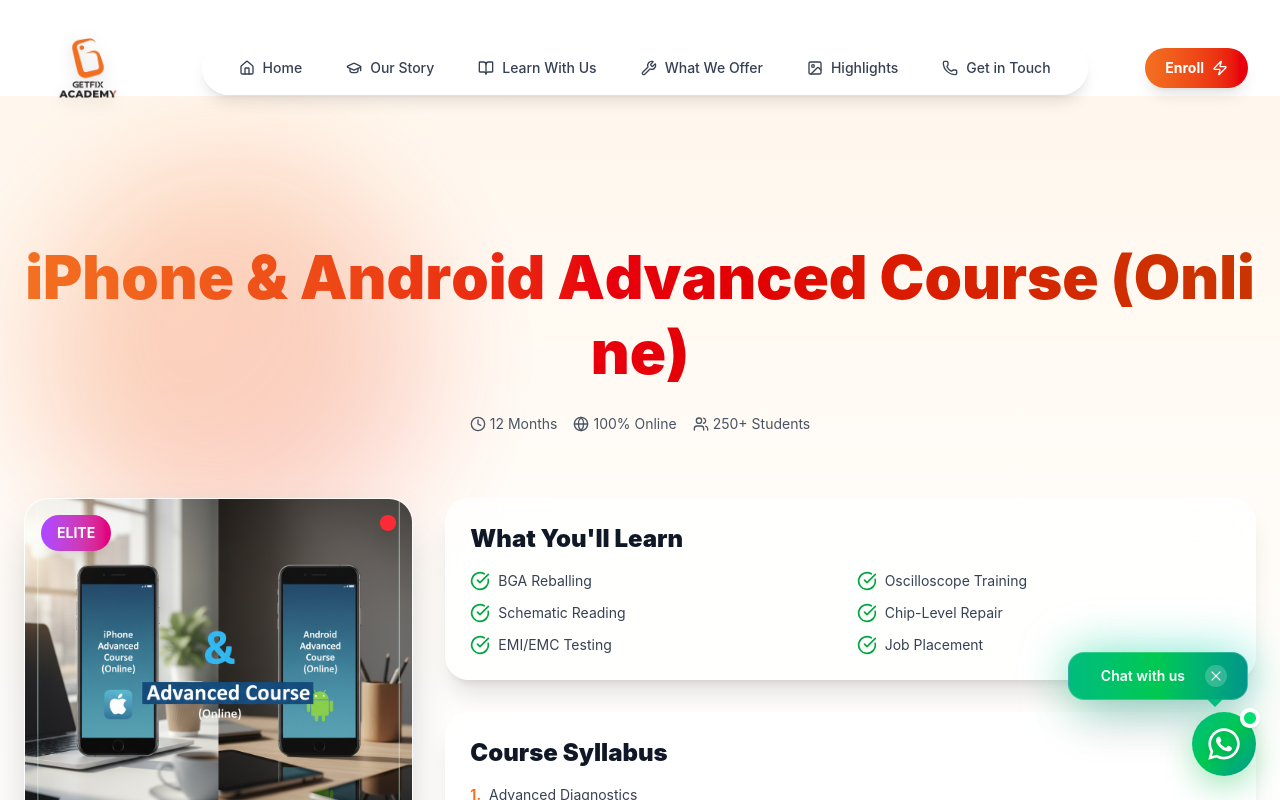
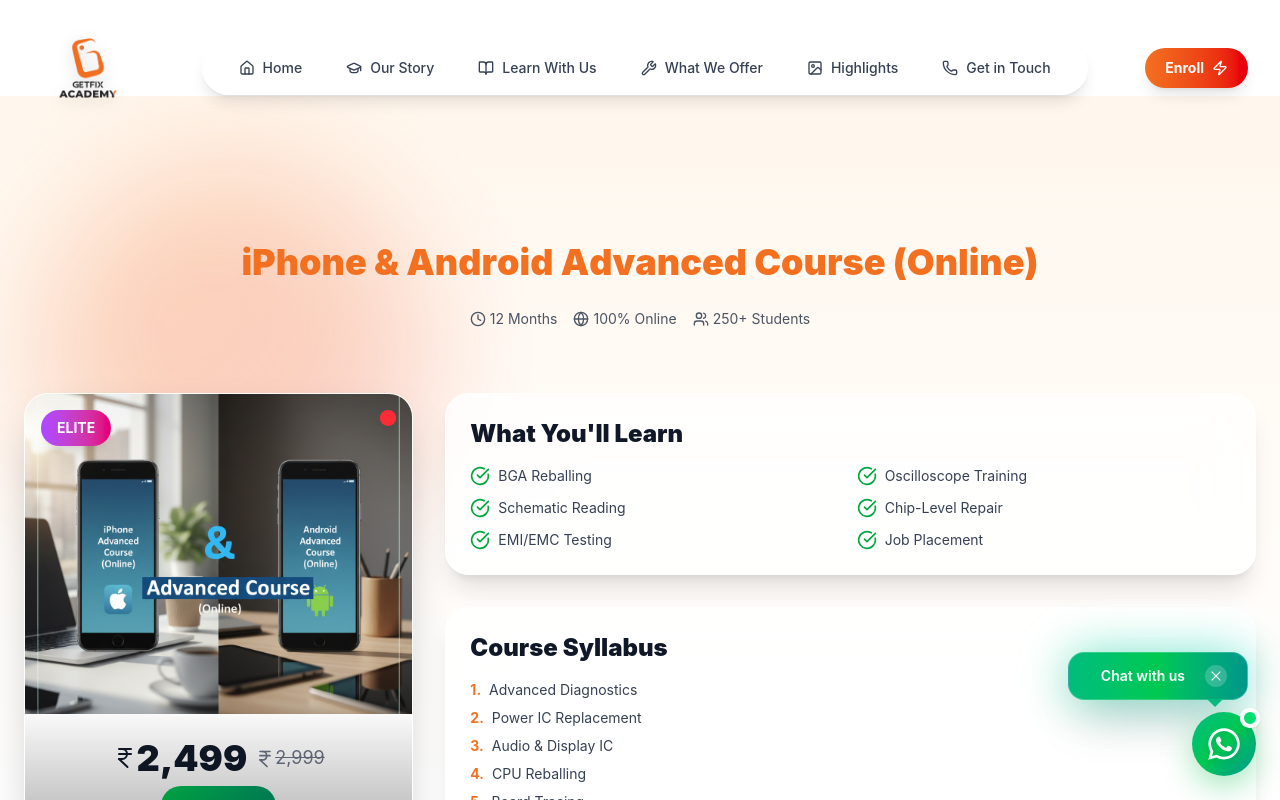
Before and after one commit to Siva2232/newweb, a React (Vite) app: page /course/combo-online in a window 1280 px wide. Shown: the top 800 px of the page. Built offline with nearby package versions, Linux system fonts and the light colour scheme.

Commit message:
Your commit message

```diff
--- a/src/pages/DetailedCourse.jsx
+++ b/src/pages/DetailedCourse.jsx
@@ -141,7 +141,17 @@
           className="text-center mb-16"
         >
           <motion.h1
-            className="text-3xl sm:text-4xl md:text-5xl lg:text-6xl font-black bg-clip-text text-transparent bg-gradient-to-r from-[#F37021] via-red-600 to-orange-700 mb-6 leading-tight"
+         className="
+  text-2xl
+  sm:text-5xl
+  md:text-4xl
+  lg:text-4xl
+  font-black
+  bg-clip-text text-transparent
+  bg-gradient-to-r from-[#F37021] via-[#F37021] to-[#F37021]
+  mb-6 leading-tight
+"
+
             initial="hidden"
             whileInView="visible"
             viewport={{ once: true }}
```
